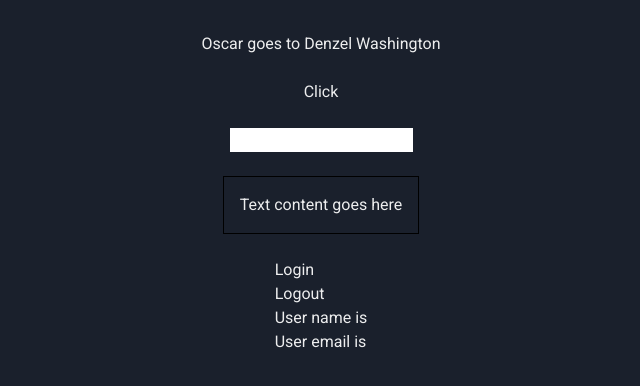
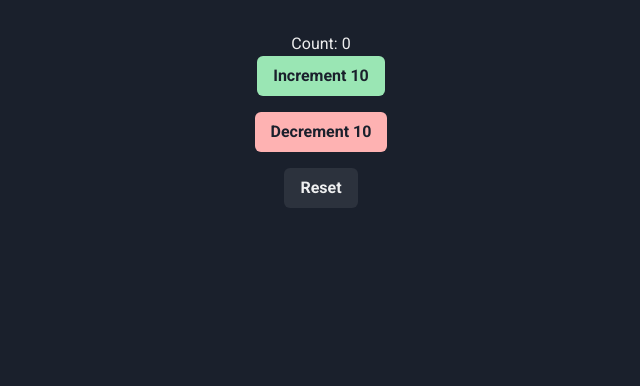
Before and after one commit to PauloDev13/template-next-typescript-eslint-prettier-chakra-ui, a Next.js app: page / in a window 1280 px wide. Shown: the top 386 px of the page, without its empty margins (319-959 px from the left). Built offline with nearby package versions, Linux system fonts and the light colour scheme.

Commit message:
useReducer Strict Action Types

```diff
--- a/src/components/state/Counter.tsx
+++ b/src/components/state/Counter.tsx
@@ -1,16 +1,22 @@
 import { useReducer } from 'react';
+
+import { Button } from '@chakra-ui/react';
 
 interface IState {
   count: number;
 }
 
-interface IAction {
-  type: string;
+interface IUpdateAction {
+  type: 'increment' | 'decrement';
   payload: number;
 }
 
+interface IResetAction {
+  type: 'reset';
+}
+
 type CounterState = IState;
-type CounterAction = IAction;
+type CounterAction = IUpdateAction | IResetAction;
 
 const initialState = { count: 0 };
 
@@ -24,6 +30,8 @@
       return {
         count: state.count - action.payload,
       };
+    case 'reset':
+      return initialState;
     default:
       return state;
   }
@@ -34,12 +42,21 @@
   return (
     <>
       Count: {state.count}
-      <button onClick={() => dispatch({ type: 'increment', payload: 10 })}>
+      <Button
+        colorScheme={'green'}
+        marginBottom={'1rem'}
+        onClick={() => dispatch({ type: 'increment', payload: 10 })}
+      >
         Increment 10
-      </button>
-      <button onClick={() => dispatch({ type: 'decrement', payload: 10 })}>
+      </Button>
+      <Button
+        colorScheme={'red'}
+        marginBottom={'1rem'}
+        onClick={() => dispatch({ type: 'decrement', payload: 10 })}
+      >
         Decrement 10
-      </button>
+      </Button>
+      <Button onClick={() => dispatch({ type: 'reset' })}>Reset</Button>
     </>
   );
 };
--- a/src/pages/index.tsx
+++ b/src/pages/index.tsx
@@ -1,37 +1,8 @@
 import type { NextPage } from 'next';
 
-import { Button } from '~/components/Button';
-import { Container } from '~/components/Container';
-import { Greet } from '~/components/Greet';
-import { Heading } from '~/components/Heading';
-import { Input } from '~/components/Input';
-import { Oscar } from '~/components/Oscar';
-import { Person } from '~/components/Person';
-import { PersonList } from '~/components/PersonList';
-import { LoggedIn } from '~/components/state/LoggedIn';
-import { User } from '~/components/state/User';
-import { Status } from '~/components/Status';
+import { Counter } from '~/components/state/Counter';
 
 const Home: NextPage = () => {
-  const personName = {
-    first: 'Maria',
-    last: 'Fernanda',
-  };
-
-  const nameList = [
-    {
-      first: 'Maria',
-      last: 'Fernanda',
-    },
-    {
-      first: 'Patrícia',
-      last: 'Nunes',
-    },
-    {
-      first: 'Paulo',
-      last: 'Roberto',
-    },
-  ];
   return (
     <div
       style={{
@@ -41,31 +12,7 @@
         flexDirection: 'column',
       }}
     >
-      {/*<Greet name={'Paulo Roberto'} messageCount={15} isLoggedIn />*/}
-      {/*<br />*/}
-      {/*<Person name={personName} />*/}
-      {/*<br />*/}
-      {/*<PersonList names={nameList} />*/}
-      {/*<br />*/}
-      {/*<Status status={'loading'} />*/}
-      {/*<br />*/}
-      {/*<Heading>Placeholder text</Heading>*/}
-      {/*<br />*/}
-      <Oscar>
-        <Heading>Oscar goes to Denzel Washington</Heading>
-      </Oscar>
-      <br />
-      <Button
-        handleClick={(event, id) => console.log('Button click', event, id)}
-      />
-      <br />
-      <Input value={''} handleChange={(event) => console.log(event)} />
-      <br />
-      <Container
-        styles={{ border: '1px solid black', padding: '1rem', display: 'flex' }}
-      />
-      <br />
-      <User />
+      <Counter />
     </div>
   );
 };
```
